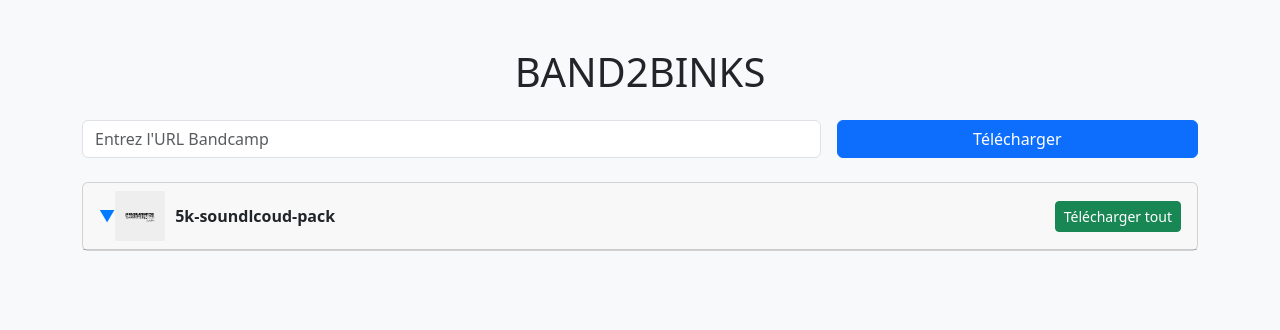
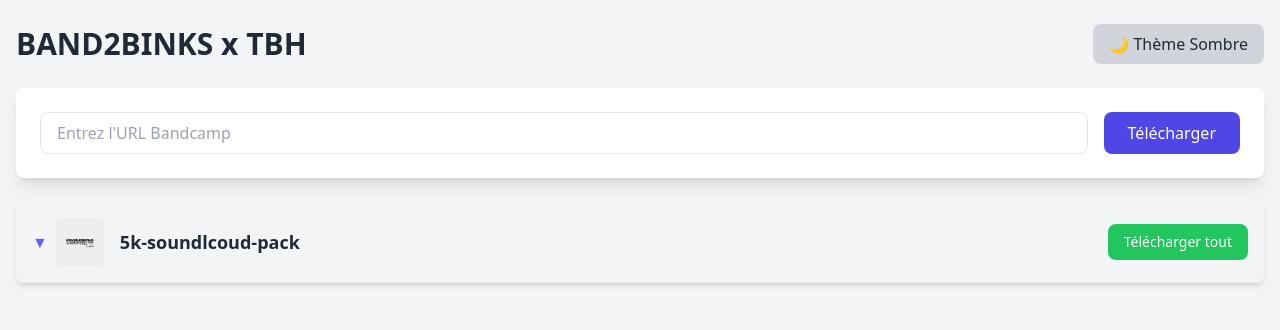
Before and after one commit to theblackhat17/BAND2BINKS, a Flask app: page / in a window 1280 px wide. Shown: the top 330 px of the page. Run offline with Flask 3, Linux system fonts and the light colour scheme; some libraries are stand-ins or nearby versions.

Commit message:
add feature design

```diff
--- a/templates/index.html
+++ b/templates/index.html
@@ -1,44 +1,61 @@
-<!-- templates/index.html -->
 <!DOCTYPE html>
 <html lang="en">
 <head>
     <meta charset="UTF-8">
     <meta name="viewport" content="width=device-width, initial-scale=1.0">
-    <title>BAND2BINKS</title>
-    <link href="https://cdn.jsdelivr.net/npm/bootstrap@5.3.0/dist/css/bootstrap.min.css" rel="stylesheet">
-    <style>
-        .folder-image { width: 50px; height: 50px; margin-right: 10px; }
-        .toggle-btn { cursor: pointer; color: #007bff; }
-        .hidden { display: none; }
-    </style>
+    <title>BAND2BINKS by TBH</title>
+    <!-- Tailwind CSS -->
+    <script src="https://cdn.tailwindcss.com"></script>
+    <!-- Script pour le thème sombre -->
+    <script>
+        if (localStorage.theme === "dark" || (!("theme" in localStorage) && window.matchMedia("(prefers-color-scheme: dark)").matches)) {
+            document.documentElement.classList.add("dark");
+        } else {
+            document.documentElement.classList.remove("dark");
+        }
+    </script>
 </head>
-<body class="bg-light">
-<div class="container py-5">
-    <h1 class="text-center mb-4">BAND2BINKS</h1>
-    <form method="post" class="row g-3 mb-4">
-        <div class="col-md-8">
-            <input type="text" name="url" class="form-control" placeholder="Entrez l'URL Bandcamp" required>
+<body class="bg-gray-100 dark:bg-gray-900 text-gray-800 dark:text-gray-200">
+
+    <!-- Conteneur principal -->
+    <div class="container mx-auto px-4 py-6">
+        <!-- Header avec switch de thème -->
+        <div class="flex justify-between items-center mb-6">
+            <h1 class="text-3xl font-bold">BAND2BINKS x TBH</h1>
+            <button id="theme-toggle" class="px-4 py-2 bg-gray-300 dark:bg-gray-700 text-gray-800 dark:text-white rounded-lg">
+                🌙 Thème Sombre
+            </button>
         </div>
-        <div class="col-md-4">
-            <button type="submit" class="btn btn-primary w-100">Télécharger</button>
+
+        <!-- Formulaire de téléchargement -->
+        <div class="bg-white dark:bg-gray-800 shadow-lg rounded-lg p-6 mb-6">
+            <form method="post" class="flex flex-col md:flex-row gap-4">
+                <input type="text" name="url" class="flex-1 px-4 py-2 border dark:border-gray-700 rounded-lg focus:ring focus:ring-indigo-300" placeholder="Entrez l'URL Bandcamp" required>
+                <button type="submit" class="bg-indigo-600 hover:bg-indigo-700 text-white px-6 py-2 rounded-lg">Télécharger</button>
+            </form>
         </div>
-    </form>
 
+        <!-- Liste des dossiers -->
         {% for folder, files in folders.items() %}
-    <div class="card mb-3">
-        <div class="card-header d-flex align-items-center">
-            <span class="toggle-btn" onclick="toggleFolder('{{ folder }}')">▼</span>
-            <img src="/static/downloads/{{ folder }}/cover.jpg" class="folder-image" onerror="this.src='/static/folder.png'">
-            <strong>{{ folder }}</strong>
-            <a href="{{ url_for('download_zip', folder=folder) }}" class="btn btn-success btn-sm ms-auto">Télécharger tout</a>
+        <div class="bg-gray-100 dark:bg-gray-800 shadow-md rounded-lg mb-6">
+            <!-- En-tête du dossier -->
+            <div class="flex items-center p-4 border-b dark:border-gray-700">
+                <button onclick="toggleFolder('{{ folder }}')" class="text-indigo-500 hover:text-indigo-700 dark:text-indigo-300 mr-2">▼</button>
+                <img src="/static/downloads/{{ folder }}/cover.jpg" onerror="this.src='/static/folder.png'" alt="Cover" class="w-12 h-12 rounded mr-4">
+                <h2 class="text-lg font-semibold">{{ folder }}</h2>
+                <a href="{{ url_for('download_zip', folder=folder) }}" class="ml-auto bg-green-500 hover:bg-green-600 text-white px-4 py-2 rounded-lg text-sm">
+                    Télécharger tout
+                </a>
             </div>
-        <div id="{{ folder }}" class="card-body hidden">
-            <ul class="list-group">
+
+            <!-- Liste des fichiers -->
+            <div id="{{ folder }}" class="hidden p-4">
+                <ul>
                     {% for file in files %}
                     {% if file.endswith('.mp3') %}
-                <li class="list-group-item d-flex justify-content-between align-items-center">
-                    {{ file }}
-                    <a href="{{ url_for('download_file', folder=folder, filename=file) }}" class="btn btn-outline-primary btn-sm">Télécharger</a>
+                    <li class="flex justify-between items-center py-2 border-b dark:border-gray-700">
+                        <span>{{ file }}</span>
+                        <a href="{{ url_for('download_file', folder=folder, filename=file) }}" class="text-blue-500 hover:underline">Télécharger</a>
                     </li>
                     {% endif %}
                     {% endfor %}
@@ -47,11 +64,21 @@
         </div>
         {% endfor %}
     </div>
+
+    <!-- Script pour le toggle des dossiers -->
     <script>
         function toggleFolder(folderId) {
             const content = document.getElementById(folderId);
             content.classList.toggle('hidden');
         }
+
+        // Thème sombre / clair
+        const themeToggle = document.getElementById("theme-toggle");
+        themeToggle.addEventListener("click", () => {
+            document.documentElement.classList.toggle("dark");
+            localStorage.theme = document.documentElement.classList.contains("dark") ? "dark" : "light";
+            themeToggle.textContent = document.documentElement.classList.contains("dark") ? "☀️ Thème Clair" : "🌙 Thème Sombre";
+        });
     </script>
 </body>
 </html>
```
Lines whose indentation alone changed are shown as unchanged.
